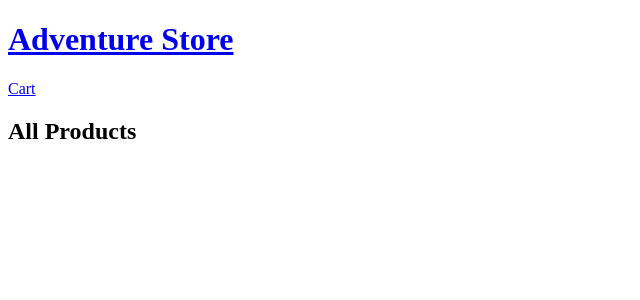
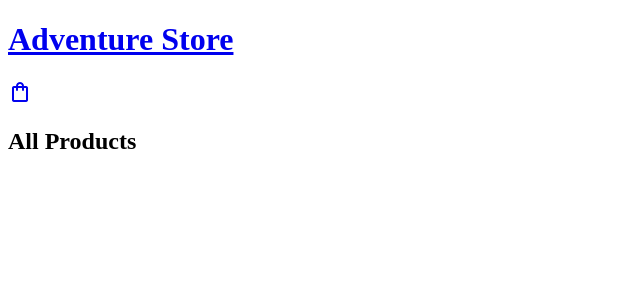
Before and after one commit to milinkovicjovan/netNinjaNuxtPinia, a Nuxt app: page / in a window 1280 px wide. Shown: the top 300 px of the page, without its empty margins (0-640 px from the left). Built offline with nearby package versions, Linux system fonts and the light colour scheme.

Commit message:
addingMaterialIcons

```diff
--- a/layouts/default.vue
+++ b/layouts/default.vue
@@ -4,7 +4,9 @@
       <NuxtLink to="/">
         <h1>Adventure Store</h1>
       </NuxtLink>
-      <NuxtLink to="/cart">Cart</NuxtLink>
+      <NuxtLink to="/cart">
+        <span class="material-icons-outlined"> shopping_bag </span>
+      </NuxtLink>
     </header>
 
     <div>
--- a/nuxt.config.ts
+++ b/nuxt.config.ts
@@ -1,4 +1,18 @@
 // https://nuxt.com/docs/api/configuration/nuxt-config
 export default defineNuxtConfig({
+    app: {
+        head: {
+            link: [
+                {
+                    rel: 'stylesheet',
+                    href: 'https://fonts.googleapis.com/icon?family=Material+Icons+Outlined'
+                },
+                {
+                    rel: 'stylesheet',
+                    href: 'https://fonts.googleapis.com/css2?family=VT323&display=swap'
+                }
+            ]
+        }
+    }
 
 })
```
